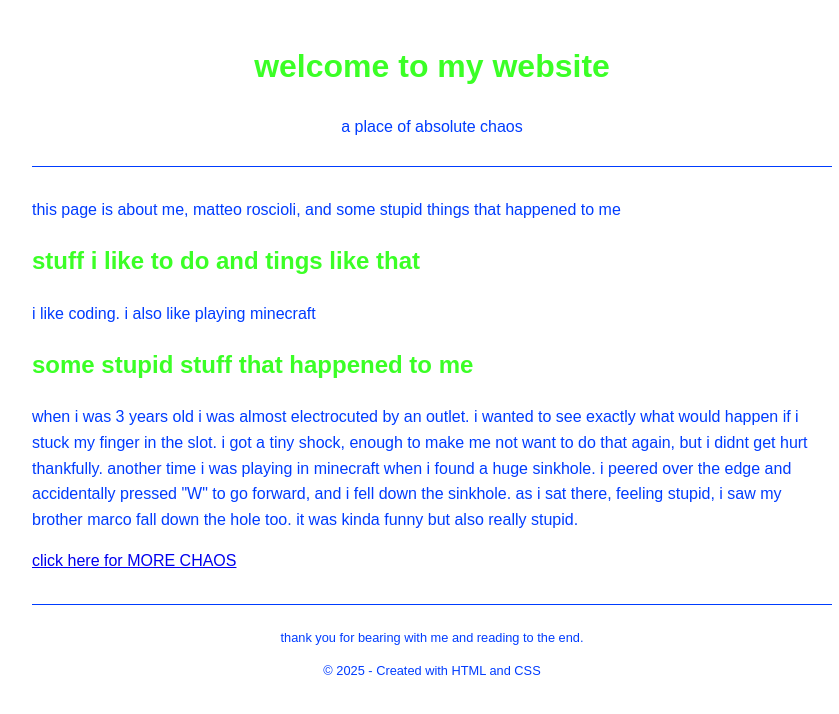
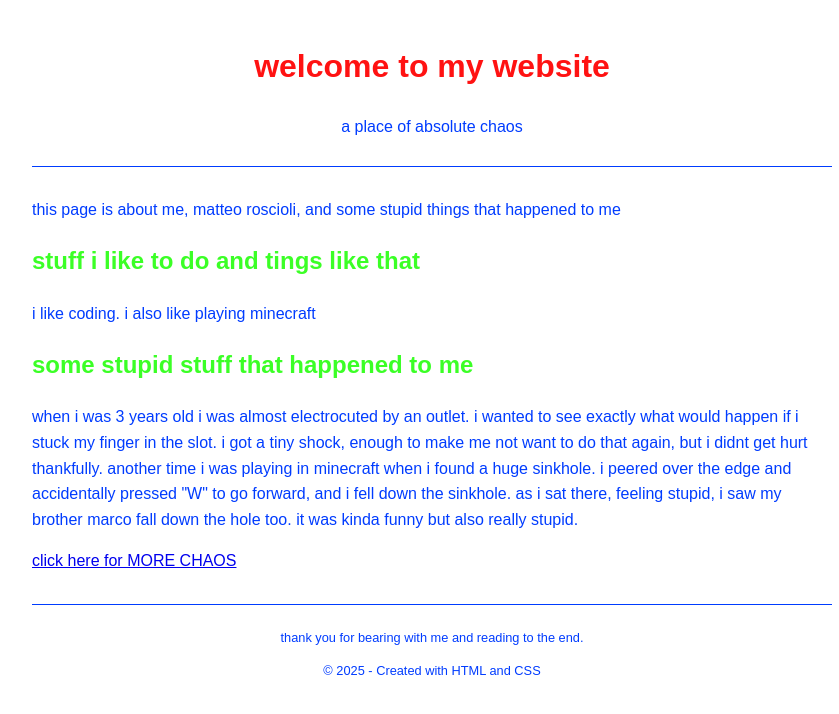
Before and after one commit to MatteoRoscioli/randomhtml, a plain HTML site: page index.html in a window 1280 px wide. Shown: the whole page, without its empty margins (208-1047 px from the left). Drawn offline with Linux system fonts and the light colour scheme.

Commit message:
AGAIN css stuff

```diff
--- a/index.html
+++ b/index.html
@@ -20,7 +20,7 @@
             padding-bottom: 10px;
         }
         h1 {
-            color: #3bff26;
+            color: #ff1212;
         }
         p {
             color: #003cff
```
